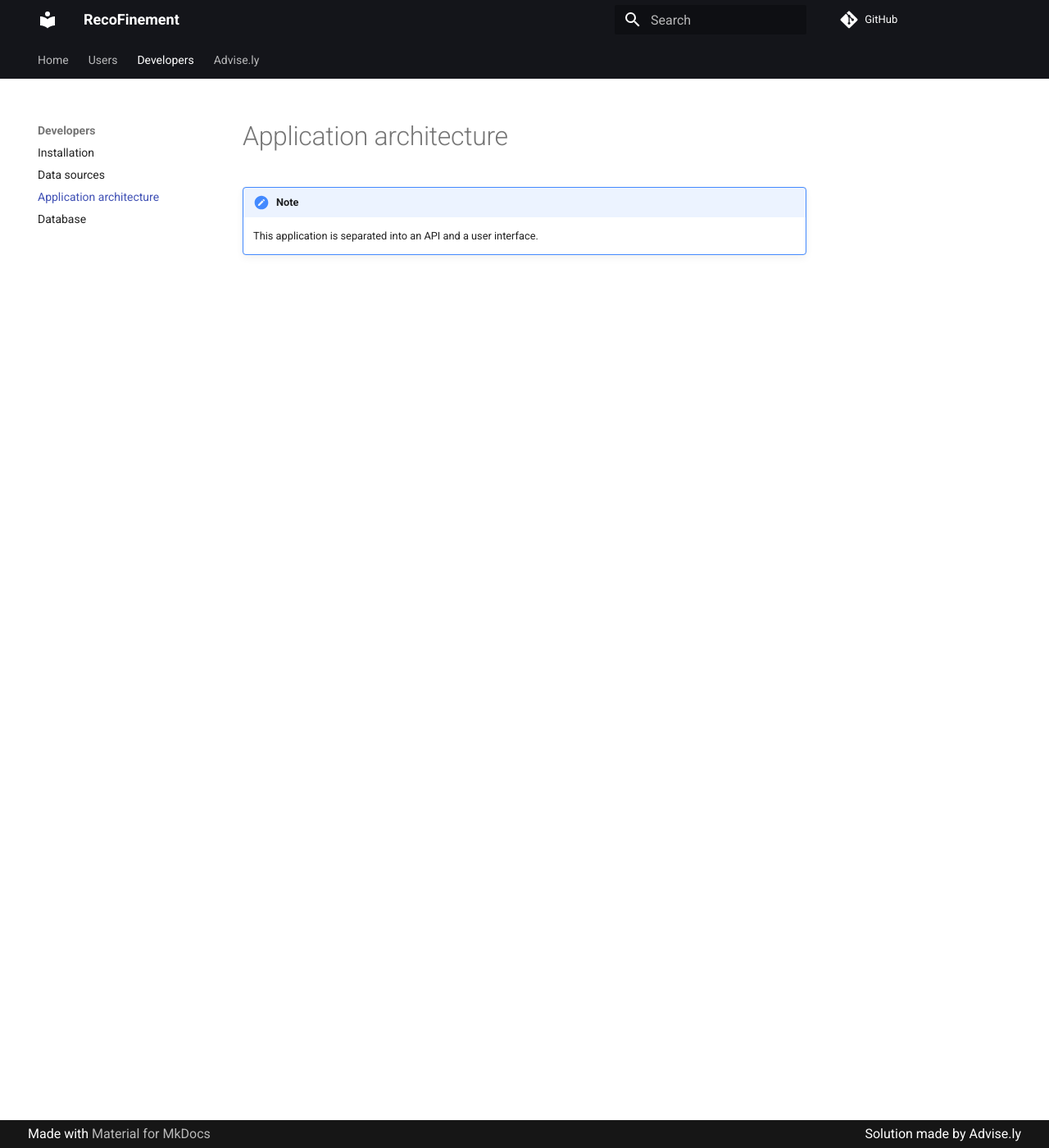
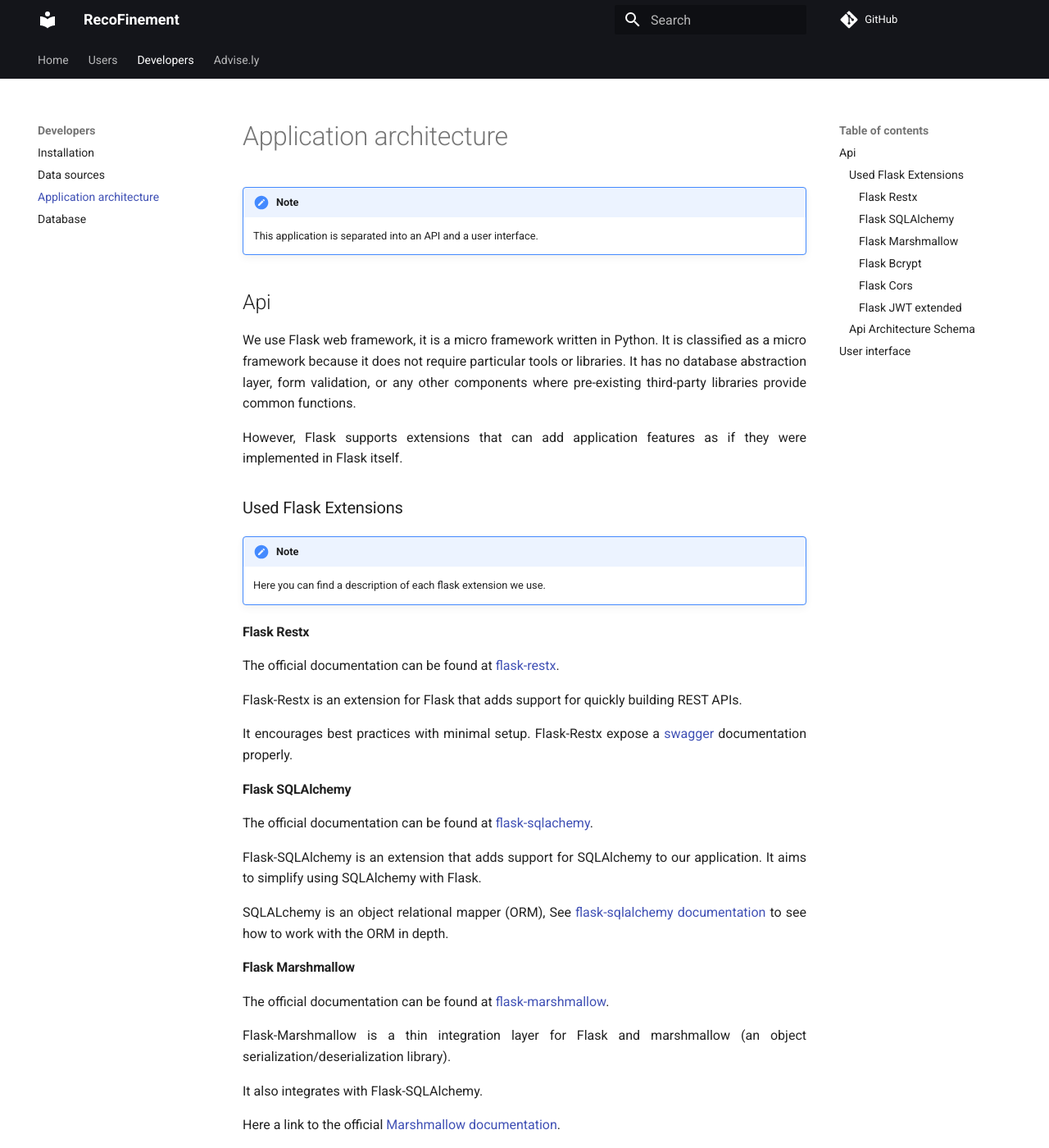
Before and after one commit to RomainCtl/RecoFinement, an MkDocs documentation site: the page built from docs/developers/architecture.md, in a window 1280 px wide and 1400 px high. Shown: the whole window at 82% size. Built offline with MkDocs 1.6.1 and Material for MkDocs 9.7.7, drawn with Linux system fonts in a browser that asks for light colours; comment, search, counter and statistics services are not loaded; some of the changed text lies outside the part shown.

Commit message:
Add API used librairies description and architecture

```diff
--- a/docs/developers/architecture.md
+++ b/docs/developers/architecture.md
@@ -1,2 +1,74 @@
 !!! note
     This application is separated into an API and a user interface.
+
+## Api
+
+We use Flask web framework, it is a micro framework written in Python. It is classified as a micro framework because it does not require particular tools or libraries. It has no database abstraction layer, form validation, or any other components where pre-existing third-party libraries provide common functions.
+
+However, Flask supports extensions that can add application features as if they were implemented in Flask itself.
+
+### Used Flask Extensions
+
+!!! note
+    Here you can find a description of each flask extension we use.
+
+#### Flask Restx
+
+The official documentation can be found at [flask-restx](https://flask-restx.readthedocs.io/en/latest/).
+
+Flask-Restx is an extension for Flask that adds support for quickly building REST APIs.
+
+It encourages best practices with minimal setup. Flask-Restx expose a [swagger](https://swagger.io/) documentation properly.
+
+
+#### Flask SQLAlchemy
+
+The official documentation can be found at [flask-sqlachemy](https://flask-sqlalchemy.palletsprojects.com/en/2.x/).
+
+Flask-SQLAlchemy is an extension that adds support for SQLAlchemy to our application. It aims to simplify using SQLAlchemy with Flask.
+
+SQLALchemy is an object relational mapper (ORM), See [flask-sqlalchemy documentation](https://docs.sqlalchemy.org/en/latest/) to see how to work with the ORM in depth.
+
+
+#### Flask Marshmallow
+
+The official documentation can be found at [flask-marshmallow](https://flask-marshmallow.readthedocs.io/en/latest/).
+
+Flask-Marshmallow is a thin integration layer for Flask and marshmallow (an object serialization/deserialization library).
+
+It also integrates with Flask-SQLAlchemy.
+
+Here a link to the official [Marshmallow documentation](https://marshmallow.readthedocs.io/en/latest/).
+
+#### Flask Bcrypt
+
+The official documentation can be found at [flask-brcypt](https://flask-bcrypt.readthedocs.io/en/latest/).
+
+Flask-Bcrypt is a Flask extension that provides bcrypt hashing utilities for your application.
+
+You will find more information about Bcrypt [here](https://en.wikipedia.org/wiki/Bcrypt)
+
+
+#### Flask Cors
+
+The official documentation can be found at [flask-cors](https://flask-cors.readthedocs.io/en/latest/).
+
+Flask cors is a Flask extension for handling Cross Origin Resource Sharing (CORS), making cross-origin AJAX possible.
+
+You will find more information about CORS in [mozilla developer doc](https://developer.mozilla.org/en-US/docs/Web/HTTP/CORS).
+
+#### Flask JWT extended
+
+The official documentation can be found at [flask-jwt-extende](https://flask-jwt-extended.readthedocs.io/en/stable/).
+
+Flask JWT extended is an open source Flask extension that provides JWT support.
+
+You will find more informaiton about JWT in [official JWT website](https://jwt.io/).
+
+
+### Api Architecture Schema
+
+![Api Architecture](../assets/images/api_architecture.png)
+
+
+## User interface
```
Also changed, not shown: docs/assets/images/api_architecture.png (added).
